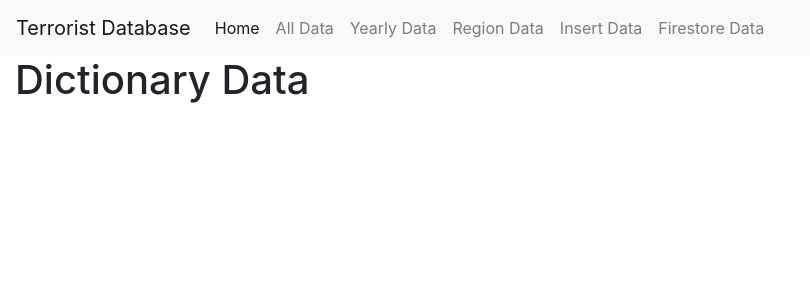
After one commit to vegarddale/ikt453, a Flask app: page /firebase_data in a window 1280 px wide. The commit adds this page. Shown: the top 300 px of the page, without its empty margins (0-810 px from the left). Run offline with Flask 3, Linux system fonts and the light colour scheme; data that the repository does not hold is empty; some libraries are stand-ins or nearby versions.

Commit message:
Fetch data from firestore

```diff
--- a/app.py
+++ b/app.py
@@ -1,5 +1,6 @@
 from flask import Flask, render_template
 from fetch_all_data import fetch_data
+from fetch_firebase_data import fetch_firebase_data
 
 # from fetch_data_by_year import fetch_yearly_data
 # from insert_data import insert_data_func
@@ -16,6 +17,11 @@ def home():
 @app.route("/all_data")
 def data_route():
     return fetch_data()
+
+
+@app.route("/firebase_data")
+def firestore_route():
+    return fetch_firebase_data()
 
 
 """@app.route("/yearly_data", methods=["GET", "POST"])
--- /dev/null
+++ b/fetch_firebase_data.py
@@ -0,0 +1,26 @@
+from flask import render_template
+import firebase_admin
+from firebase_admin import credentials
+from firebase_admin import firestore
+
+# Use a service account.
+cred = credentials.Certificate(
+    "./creds/intelligent-data-mngt-firebase-adminsdk-aw9xp-91e3a22110.json"
+)
+
+app = firebase_admin.initialize_app(cred)
+
+db = firestore.client()
+
+
+def fetch_firebase_data():
+    doc_ref = db.collection("countries").document("Albania")
+
+    doc = doc_ref.get()
+    if doc.exists:
+        print(f"Document data: {doc.to_dict()}")
+    else:
+        print("No such document!")
+
+    city_dict = doc.to_dict()
+    return render_template("firebase_data.html", dict=city_dict)
--- a/requirements.txt
+++ b/requirements.txt
@@ -7,3 +7,4 @@ pymysql
 cryptography
 python-dotenv
 pyodbc
+firebase_admin
--- /dev/null
+++ b/templates/firebase_data.html
@@ -0,0 +1,9 @@
+{% extends "home.html" %}
+{% block content %}
+<h1>Dictionary Data</h1>
+  <ul>
+    {% for key, value in dict.items() %}
+      <li><strong>{{ key }}:</strong> {{ value }}</li>
+    {% endfor %}
+  </ul>
+{% endblock %}
--- a/templates/home.html
+++ b/templates/home.html
@@ -33,6 +33,9 @@
             <li class="nav-item">
                 <a class="nav-link" href="/insert_data">Insert Data</a>
             </li>
+            <li class="nav-item">
+                <a class="nav-link" href="/firebase_data">Firestore Data</a>
+            </li>
         </ul>
         </div>
       </nav>
```
Also changed, not shown: 1 other file.
